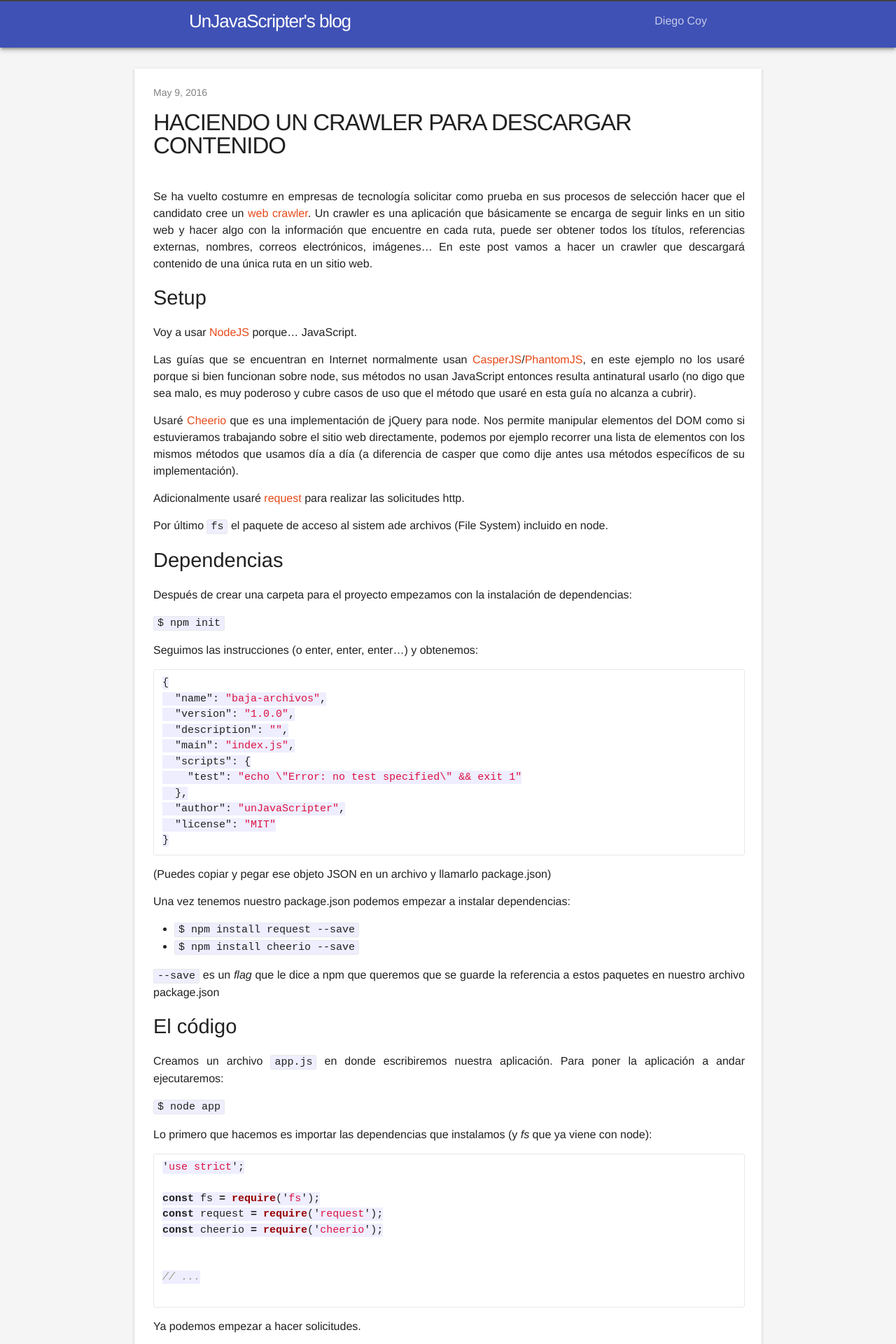
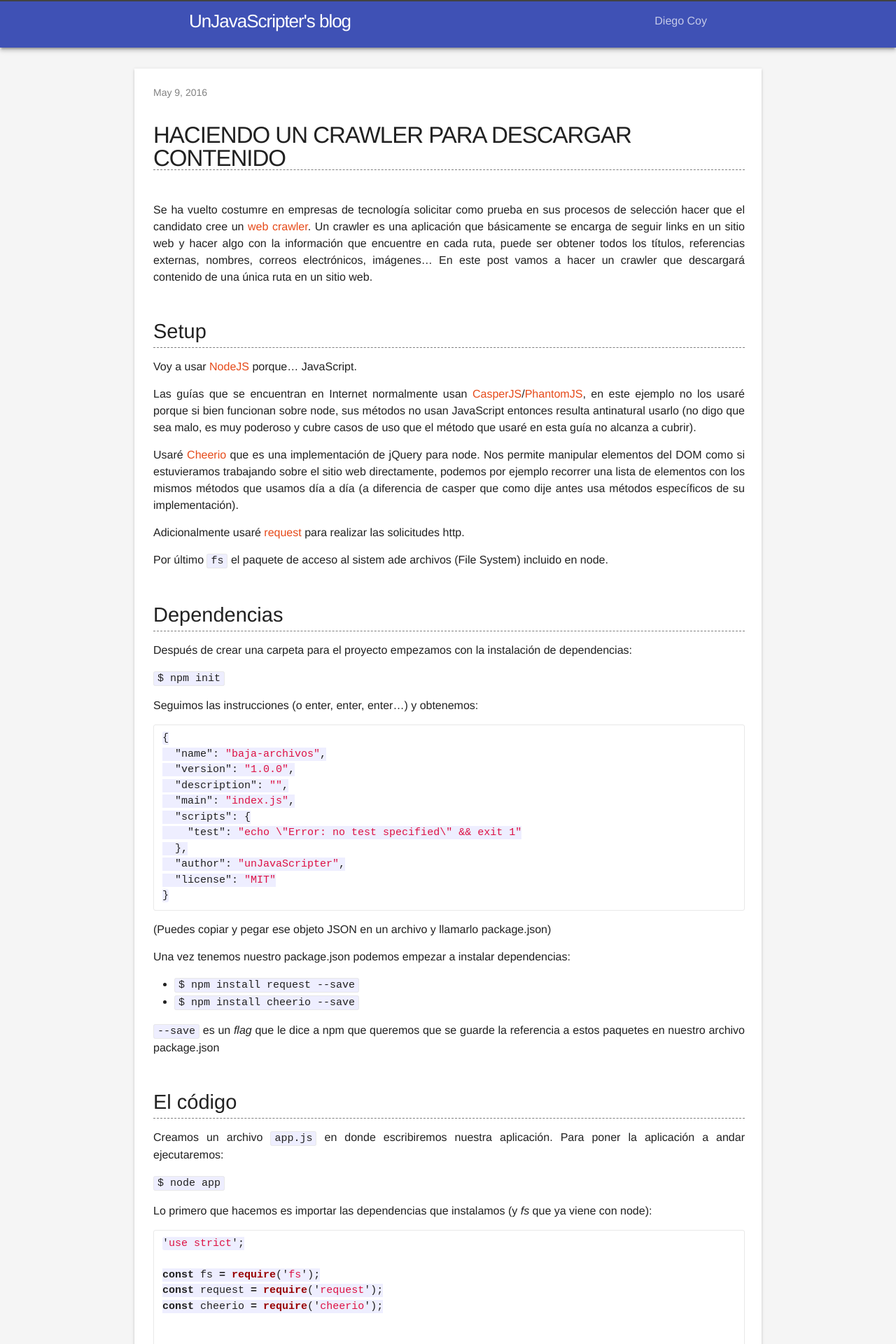
Before and after one commit to UnJavaScripter/unjavascripter.github.io, a Jekyll site: the page built from _posts/2015-08-29-crawler-descarga-contenido.markdown, in a window 1280 px wide. Shown: the top 1920 px of the page at 70% size. Built offline with Jekyll 4.4.1, drawn with Linux system fonts in a browser that asks for light colours; comment, search, counter and statistics services are not loaded.

Commit message:
design: post

```diff
--- a/_sass/_base.scss
+++ b/_sass/_base.scss
@@ -8,6 +8,10 @@
     padding: 0;
 }
 
+h2, h3, h4, h5, h6 {
+  border-bottom: 1px dashed gray;
+  margin-top: 1em;
+}
 
 
 /**
```
